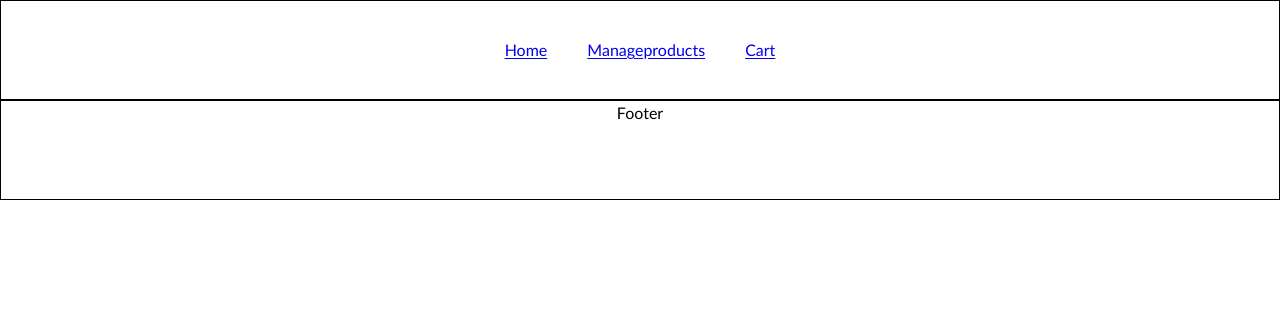
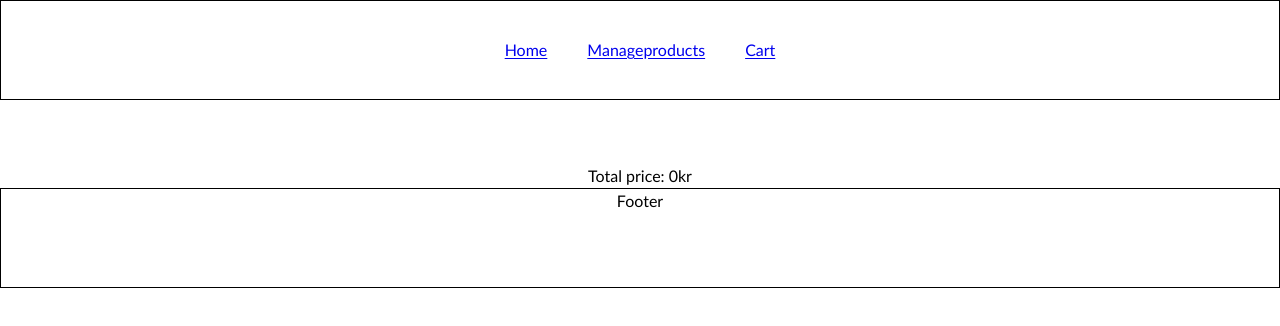
Before and after one commit to jonaelghid3y/Brokenrecords, a React (Vite) app: page /Checkout in a window 1280 px wide. Shown: the top 326 px of the page. Built offline with nearby package versions, Linux system fonts and the light colour scheme.

Commit message:
cart price done

```diff
--- a/src/App.css
+++ b/src/App.css
@@ -135,13 +135,20 @@ tr:nth-child(even) {
 /* CART */
 .cart__container {
   display: flex;
+  align-items: center;
+  flex-direction: column;
   padding-left: 1rem;
   padding-right: 1rem;
+  gap: 4rem;
 }
 
 .cart__ul {}
 
-.cart__li {}
+.cart__li {
+  display: flex;
+  flex-direction: column;
+  align-items: center;
+}
 
 .cart__img {
   max-width: 100px;
--- a/src/components/Cart.jsx
+++ b/src/components/Cart.jsx
@@ -1,19 +1,20 @@
-import React from 'react';
+const Cart = ({ cart }) => {
+  const totalPrice = cart.reduce((total, product) => total + product.price, 0);
 
-const Cart = ({ cart }) => {
   return (
     <div className='cart__container'>
       <ul className='cart__ul'>
         {cart && cart.map((product) =>
-          <li className='cart__li' key={product._id}><img className='cart__img' src={product.image} alt="" />
+          <li className='cart__li' key={product._id}>
+            <img className='cart__img' src={product.image} alt="" />
             <h4>{product.title}</h4>
             <h5>{product.description} {product.releaseyear}</h5>
             <p>{product.price}kr</p>
           </li>
         )}
       </ul>
+      <p>Total price: {totalPrice}kr</p>
     </div>
-
   )
 }
 
```
